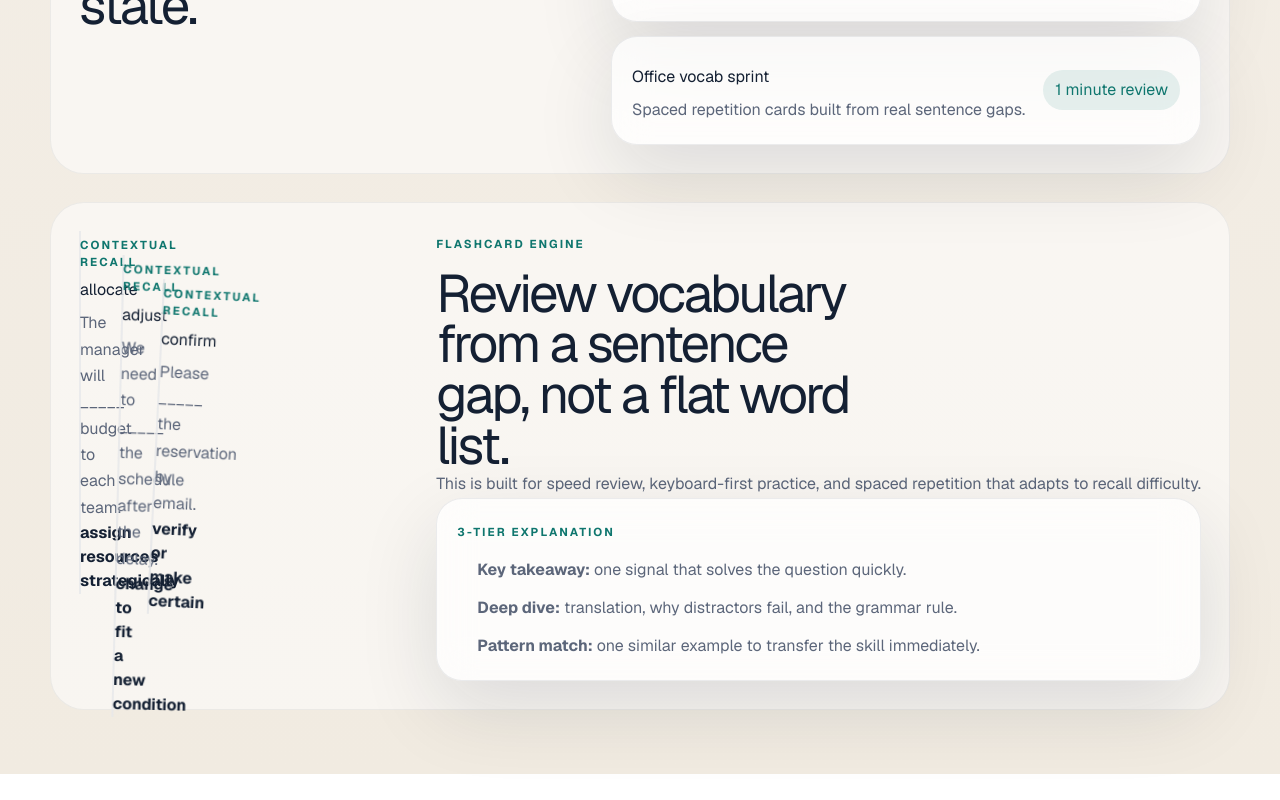
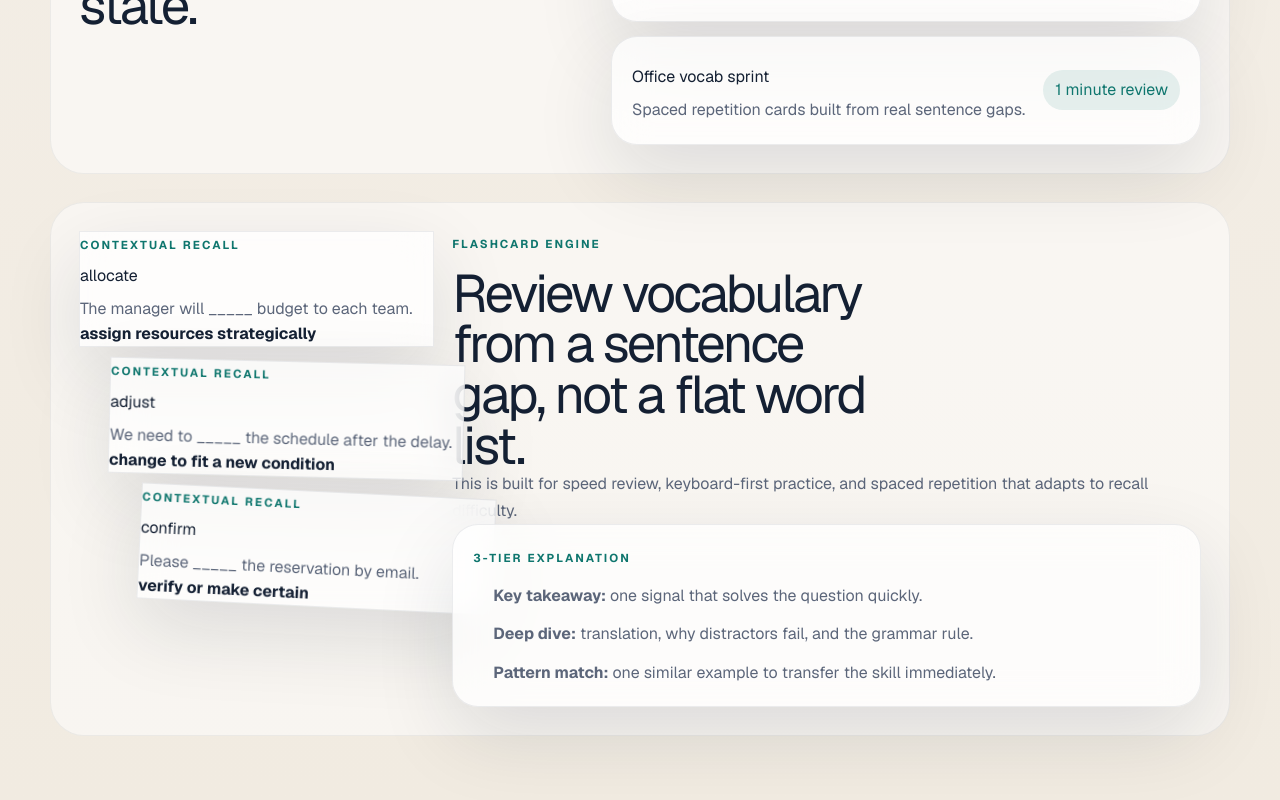
Before and after one commit to BaoAnh020603/adaptive-toeic-trainer, a Next.js app: page / in a window 1280 px wide. Shown: the part 2461-3261 px from the top of the page. Before the commit the page ends 3235 px from the top, so only its background shows below. Built offline with nearby package versions, Linux system fonts and the light colour scheme.

Commit message:
Make flashcards mobile-safe

```diff
--- a/app/globals.css
+++ b/app/globals.css
@@ -519,24 +519,23 @@ button {
 }
 
 .flashcard-stack {
-  position: relative;
-  min-height: 300px;
+  display: grid;
+  gap: 14px;
+  align-content: start;
+  min-height: auto;
 }
 
 .flashcard {
-  position: absolute;
-  inset: 0 auto auto 0;
+  position: relative;
   width: min(100%, 360px);
 }
 
 .flashcard:nth-child(2) {
-  top: 24px;
-  left: 26px;
+  margin-left: 18px;
 }
 
 .flashcard:nth-child(3) {
-  top: 48px;
-  left: 52px;
+  margin-left: 36px;
 }
 
 .flashcard h3,
@@ -594,22 +593,13 @@ button {
   }
 
   .flashcard-stack {
-    display: grid;
-    gap: 14px;
-    min-height: 360px;
+    width: 100%;
   }
 
   .flashcard {
-    position: relative;
-    inset: auto;
     width: 100%;
+    margin-left: 0 !important;
     transform: none !important;
-  }
-
-  .flashcard:nth-child(2),
-  .flashcard:nth-child(3) {
-    top: auto;
-    left: auto;
   }
 }
 
```
